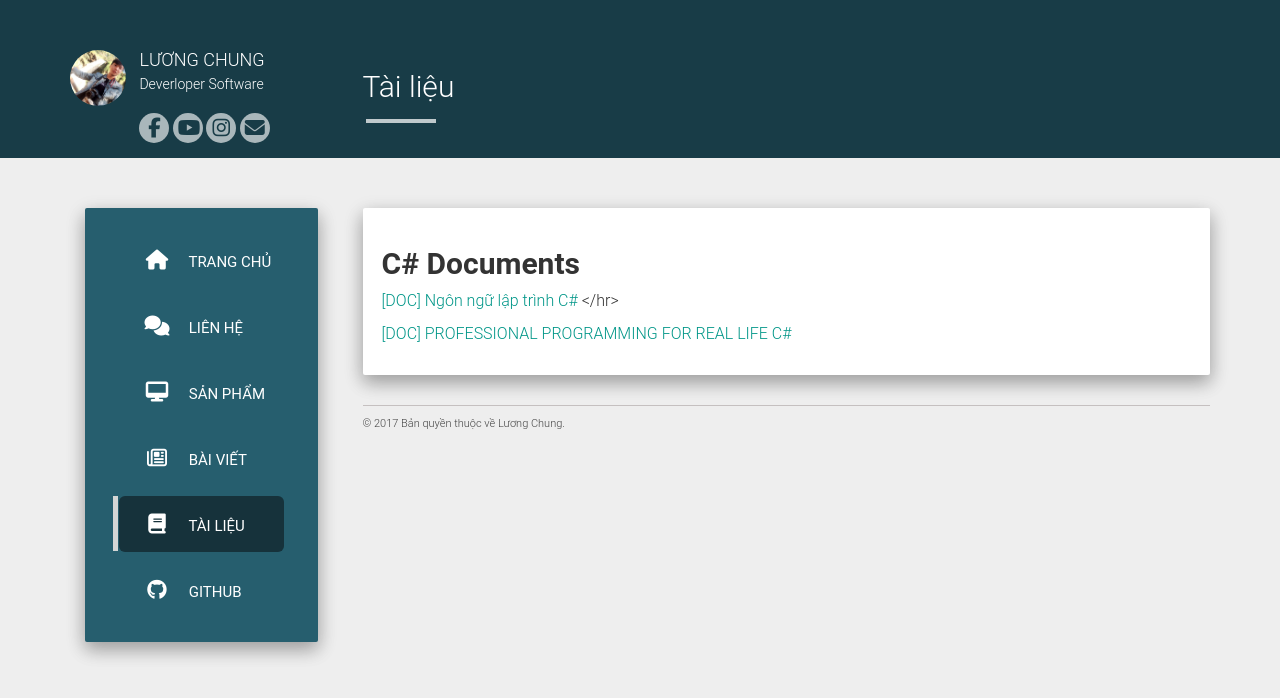
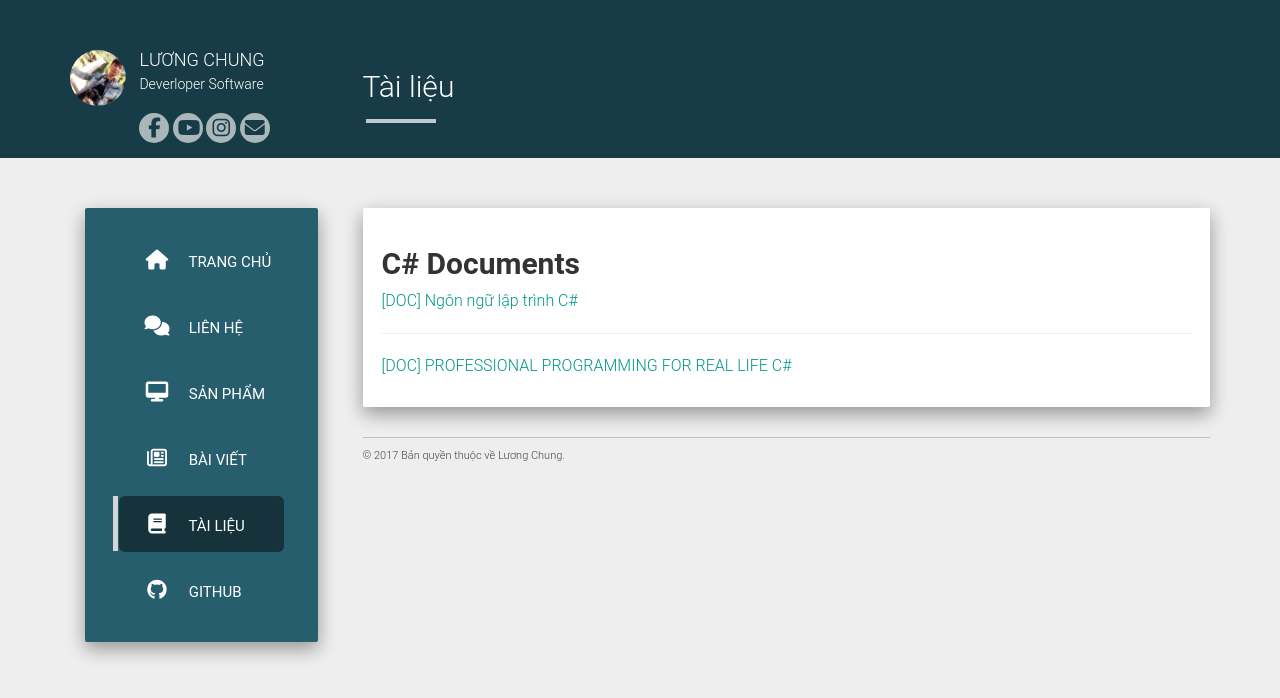
Before and after one commit to luongchung/luongchung.github.io, a Jekyll site: the page built from tailieu.md, in a window 1280 px wide. Shown: the top 698 px of the page. Built offline with Jekyll 4.4.1, drawn with Linux system fonts in a browser that asks for light colours; nearby versions of some CDN libraries.

Commit message:
Update pages

```diff
--- a/tailieu.md
+++ b/tailieu.md
@@ -7,7 +7,6 @@ permalink: /tailieu/
 
 
 <a href="https://luongchung.github.io/doc/NgonngulaptrinhCSharp.pdf">[DOC] Ngôn ngữ lập trình C#</a>
-</hr>
-
+<hr/>
 
 <a href="https://luongchung.github.io/doc/PROFESSIONALCsharp.pdf">[DOC] PROFESSIONAL PROGRAMMING FOR REAL LIFE C# </a>
```
